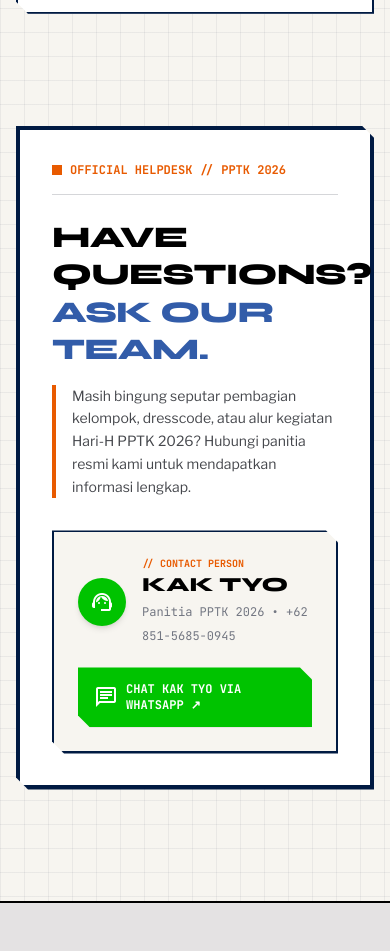
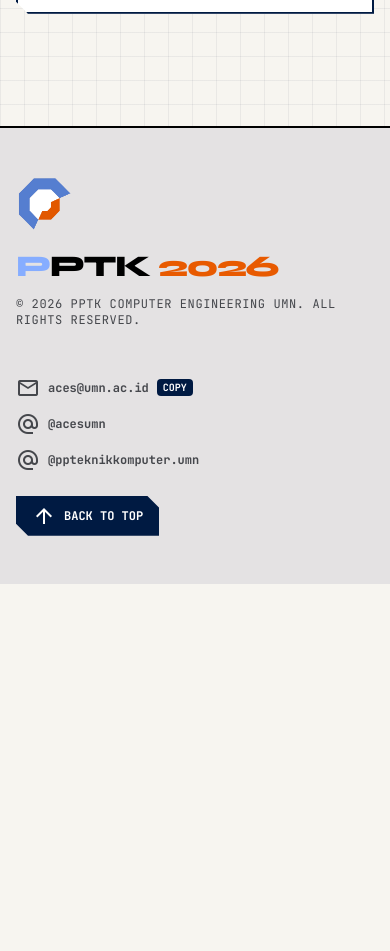
Before and after one commit to raffiabyann/pptk, a React (Vite) app: page / in a window 390 px wide. Shown: the part 9280-10231 px from the top of the page. After the commit the page ends 9864 px from the top, so only its background shows below. Built offline with nearby package versions, Linux system fonts and the light colour scheme.

Commit message:
revert: remove HelpdeskSection

```diff
--- a/src/App.jsx
+++ b/src/App.jsx
@@ -9,7 +9,6 @@
 import TimelineSection from './components/TimelineSection';
 import DivisionsSection from './components/DivisionsSection';
 import CommitteeSection from './components/CommitteeSection';
-import HelpdeskSection from './components/HelpdeskSection';
 import Footer from './components/Footer';
 
 export default function App() {
@@ -29,7 +28,6 @@
           <TimelineSection />
           <DivisionsSection />
           <CommitteeSection />
-          <HelpdeskSection />
         </main>
 
         {/* Footer */}
--- a/src/components/HelpdeskSection.jsx
+++ /dev/null
@@ -1,74 +0,0 @@
-import React from 'react';
-
-export default function HelpdeskSection() {
-  const contactName = 'Kak Tyo';
-  const contactRole = 'Panitia PPTK 2026';
-  const rawPhone = '6285156850945';
-  const formattedPhone = '+62 851-5685-0945';
-
-  const messageText = encodeURIComponent(
-    'Halo Kak Tyo! Saya Mahasiswa Baru Teknik Komputer 2026, mau bertanya seputar PPTK 2026...'
-  );
-  const waUrl = `https://wa.me/${rawPhone}?text=${messageText}`;
-
-  return (
-    <section className="mb-28 md:mb-32 px-4 md:px-16 max-w-7xl mx-auto w-full" id="helpdesk">
-      <div className="bg-white border-4 border-[#001a42] p-8 md:p-12 shadow-[8px_8px_0px_0px_#001a42] relative chamfered-box max-w-5xl mx-auto">
-        {/* Top Tag */}
-        <div className="flex items-center justify-between border-b border-[#737782]/30 pb-4 mb-6">
-          <div className="flex items-center gap-2 font-['JetBrains_Mono'] text-xs font-bold text-[#E85A00]">
-            <span className="w-2.5 h-2.5 bg-[#E85A00] inline-block"></span>
-            <span>OFFICIAL HELPDESK // PPTK 2026</span>
-          </div>
-          <span className="font-['JetBrains_Mono'] text-[10px] font-bold text-[#325ca9] uppercase tracking-wider hidden sm:inline-block">
-            FAST_RESPONSE_CHANNEL
-          </span>
-        </div>
-
-        <div className="grid grid-cols-1 lg:grid-cols-12 gap-8 items-center">
-          {/* Left Column: Heading & Description */}
-          <div className="lg:col-span-7">
-            <h2 className="font-['Syne'] font-extrabold text-3xl sm:text-4xl md:text-5xl text-[#000000] uppercase tracking-tight mb-4 leading-tight">
-              HAVE QUESTIONS? <br />
-              <span className="text-[#325ca9]">ASK OUR TEAM.</span>
-            </h2>
-
-            <p className="font-['Libre_Franklin'] text-sm md:text-base text-[#45474c] leading-relaxed border-l-4 border-[#E85A00] pl-4">
-              Masih bingung seputar pembagian kelompok, dresscode, atau alur kegiatan Hari-H PPTK 2026? Hubungi panitia resmi kami untuk mendapatkan informasi lengkap.
-            </p>
-          </div>
-
-          {/* Right Column: Contact Card */}
-          <div className="lg:col-span-5 bg-[#F7F5F0] border-2 border-[#001a42] p-6 shadow-[4px_4px_0px_0px_#001a42] chamfered-box">
-            <div className="flex items-center gap-4 mb-5">
-              <div className="w-12 h-12 rounded-full bg-[#00C300] text-white flex items-center justify-center font-bold text-xl shrink-0 shadow-md">
-                <span className="material-symbols-outlined text-2xl">support_agent</span>
-              </div>
-              <div>
-                <span className="font-['JetBrains_Mono'] text-[10px] font-bold text-[#E85A00] uppercase block">
-                  // CONTACT PERSON
-                </span>
-                <h3 className="font-['Syne'] font-extrabold text-xl text-[#000000] uppercase">
-                  {contactName}
-                </h3>
-                <span className="font-['JetBrains_Mono'] text-xs text-[#737782]">
-                  {contactRole} • {formattedPhone}
-                </span>
-              </div>
-            </div>
-
-            <a
-              href={waUrl}
-              target="_blank"
-              rel="noreferrer"
-              className="w-full bg-[#00C300] hover:bg-[#00a800] text-white py-3.5 px-4 font-['JetBrains_Mono'] text-xs font-bold uppercase flex items-center justify-center gap-2 chamfered-box transition-colors shadow-md active:scale-95"
-            >
-              <span className="material-symbols-outlined text-lg">chat</span>
-              Chat {contactName} via WhatsApp ↗
-            </a>
-          </div>
-        </div>
-      </div>
-    </section>
-  );
-}
--- a/src/components/Navbar.jsx
+++ b/src/components/Navbar.jsx
@@ -12,13 +12,12 @@
     { id: 'events', label: 'EVENTS', href: '#events' },
     { id: 'groups', label: 'GROUPS', href: '#groups' },
     { id: 'committee', label: 'COMMITTEE', href: '#committee' },
-    { id: 'helpdesk', label: 'HELPDESK', href: '#helpdesk' },
   ];
 
   // Active section scroll observer
   useEffect(() => {
     const handleScroll = () => {
-      const sections = ['hero', 'guide', 'preparation', 'reels', 'events', 'groups', 'committee', 'helpdesk'];
+      const sections = ['hero', 'guide', 'preparation', 'reels', 'events', 'groups', 'committee'];
       const scrollPosition = window.scrollY + 200;
 
       for (let i = sections.length - 1; i >= 0; i--) {
```
